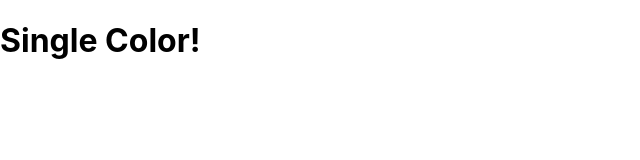
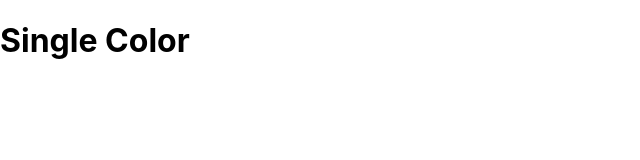
Before and after one commit to angelo93/color-lab, a React (Create React App) app: page /palette/1/1 in a window 1280 px wide. Shown: the top 160 px of the page, without its empty margins (0-640 px from the left). Built offline with nearby package versions, Linux system fonts and the light colour scheme.

Commit message:
Implement Link to single color route

```diff
--- a/src/App.js
+++ b/src/App.js
@@ -2,6 +2,7 @@
 import { Route, Switch } from "react-router-dom";
 import Palette from "./Palette";
 import PaletteList from "./PaletteList";
+import SingleColorPalette from "./SingleColorPalette";
 import seedPalettes from "./seedPalettes";
 import { generatePalette } from "./colorHelpers";
 
@@ -36,7 +37,7 @@
         <Route
           exact
           path="/palette/:paletteId/:colorID"
-          render={() => <h1>Single Color!</h1>}
+          render={() => <SingleColorPalette />}
         />
       </Switch>
       // <div>
--- a/src/Palette.js
+++ b/src/Palette.js
@@ -20,10 +20,16 @@
   }
 
   render() {
-    const { colors, paletteName, emoji } = this.props.palette;
+    const { colors, paletteName, emoji, id } = this.props.palette;
     const { level, format } = this.state;
     const PalletCards = colors[level].map((color) => (
-      <PalletCard background={color[format]} name={color.name} key={color.id} />
+      <PalletCard
+        background={color[format]}
+        name={color.name}
+        key={color.id}
+        colorId={color.id}
+        paletteId={id}
+      />
     ));
 
     return (
--- a/src/PaletteCard.js
+++ b/src/PaletteCard.js
@@ -17,7 +17,7 @@
   }
 
   render() {
-    const { name, background } = this.props;
+    const { name, background, colorId, paletteId } = this.props;
     const { copied } = this.state;
 
     return (
@@ -38,7 +38,10 @@
             <button className="copy-button">Copy</button>
           </CopyToClipboard>
         </div>
-        <Link to="/" onClick={(e) => e.stopPropagation()}>
+        <Link
+          to={`/palette/${paletteId}/${colorId}`}
+          onClick={(e) => e.stopPropagation()}
+        >
           <span className="see-more">More</span>
         </Link>
       </div>
--- /dev/null
+++ b/src/SingleColorPalette.js
@@ -0,0 +1,13 @@
+import React, { Component } from "react";
+
+class SingleColorPalette extends Component {
+  render() {
+    return (
+      <div>
+        <h1>Single Color</h1>
+      </div>
+    );
+  }
+}
+
+export default SingleColorPalette;
```
